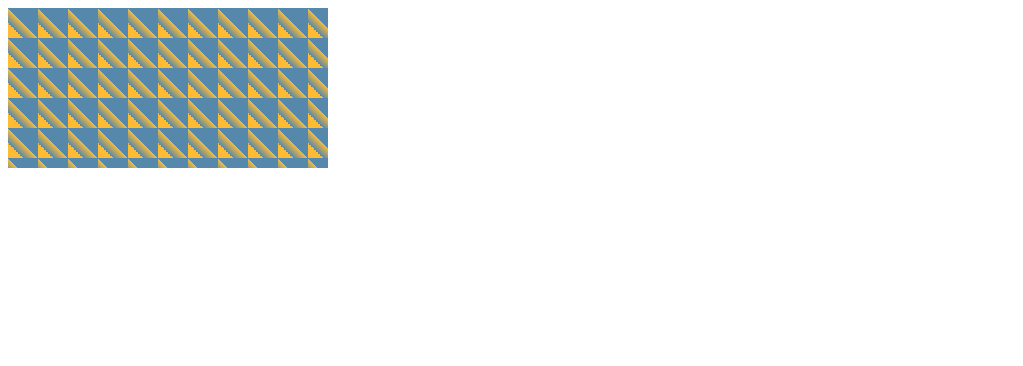
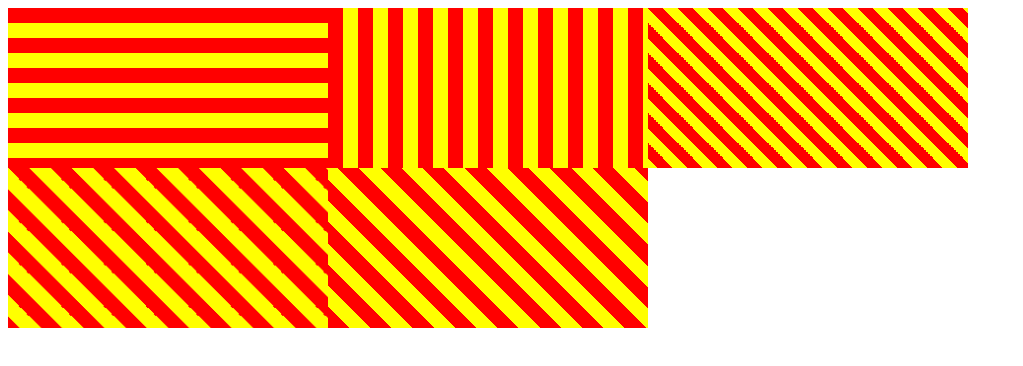
Before and after one commit to chenzhili/cssSecret, a plain HTML site: page index.html in a window 1280 px wide. Shown: the whole page, without its empty margins (0-1023 px from the left). Drawn offline with Linux system fonts and the light colour scheme.

Commit message:
striped change

```diff
--- a/2019/0408.css
+++ b/2019/0408.css
@@ -4,12 +4,41 @@
     对于 linear-gradient 函数 详细解释：
      linear-gradient(direction,color-stop1, color-stop2,...);
      direction:是指 线性 渐变的 方向，默认 是从 上 到下(180deg),0deg 为 下 --> 上, 90deg 为 左 --> 右；
-     color-stop1:是 起止颜色，这项 可以加 两个值 （百分比 颜色,百分比 颜色,...）,相对 的 百分比 是对于 background-size来说
+     color-stop1:是 起止颜色，这项 可以加 两个值 （颜色 百分比,颜色 百分比,...）(*****必须先 颜色 在 百分比*****),相对 的 百分比 是对于 background-size来说
 */
-/* 对于 linear-gradient 的 值 起止 值的 理解 还有点问题 */
-.stripe-bg{
+/* 对于 linear-gradient 的 值 起止 值的 理解 还有点问题？
+    对于 下面这句话的理解 的理解：
+        background:linear-gradient(45deg,#f00 25%,#ff0 0,#ff0 50%,#f00 0,#f00 75%,#ff0 0);
+        从 25%的 #f00 渐变到 25% 的 #ff0(这里由于 过渡区域 无限小，此处就 直接 变成 #ff0),再渐变到 50% 的 #ff0(由于 与 25% 出 的 颜色一样 所以 就是一个颜色)，以此 类推 后面的 颜色；
+*/
+.stripe-bg-v{
     width:20em;
     height:10em;
-    background:linear-gradient(45deg,#fb3 25%,#58a 0,#fb3 50%,#58a 0);
-    background-size:30px 30px;
+    background:linear-gradient(#f00 50%,#ff0 0);
+    background-size:100% 30px;
 }
+.stripe-bg-h{
+    width:20em;
+    height:10em;
+    background:linear-gradient(to right,#f00 50%,#ff0 0);
+    background-size:30px 100%;
+}
+.stripe-bg-45deg{
+    width:20em;
+    height:10em;
+    background:linear-gradient(45deg,#f00 25%,#ff0 0,#ff0 50%,#f00 0,#f00 75%,#ff0 0);
+    /* background:linear-gradient(45deg,25% #f00,0 #0f0,50% #0f0,0 #f00,#f00 75%,#0f0 0); */ /*这种写法有问题*/
+    background-size:30px 30px; /* 由于 background-size 的参数 指的是 width（水平方向） 和 height （垂值方向），导致 实际的 条纹 宽度 为 15px/√2,所以看起来 要短些   */
+}
+.stripe-bg-45deg-really{
+    width:20em;
+    height:10em;
+    background:linear-gradient(45deg,#f00 25%,#ff0 0,#ff0 50%,#f00 0,#f00 75%,#ff0 0);
+    background-size:42.4px 42.4px;
+}
+/* 任意角度 的 斜向 条纹 */
+.stripe-bg-any-deg{
+    width:20em;
+    height:10em;
+    background:repeating-linear-gradient(45deg,#f00 0,#f00 15px,#ff0 0,#ff0 30px); /* 这里的 角度 可以指定为 任意值，不用再去 管background-size */
+}
--- a/index.html
+++ b/index.html
@@ -9,7 +9,7 @@
     <!-- <link rel="stylesheet" href="./2019/0331.css"> -->
     <!-- <link rel="stylesheet" href="./2019/0401.css"> -->
     <!-- <link rel="stylesheet" href="./2019/0402.css"/> -->
-    <link rel="stylesheet" href="./2019/0408.css"/>
+    <link rel="stylesheet" href="./2019/0408.css" />
 </head>
 
 <body>
@@ -31,7 +31,13 @@
     <div class="rounded-corners"></div> -->
 
     <!-- ./2019/0408 -->
-    <div class="stripe-bg"></div>
+    <div style="display:flex;flex-wrap:wrap;">
+        <div class="stripe-bg-v"></div>
+        <div class="stripe-bg-h"></div>
+        <div class="stripe-bg-45deg"></div>
+        <div class="stripe-bg-45deg-really"></div>
+        <div class="stripe-bg-any-deg"></div>
+    </div>
 
 
     <!-- <script>
```
